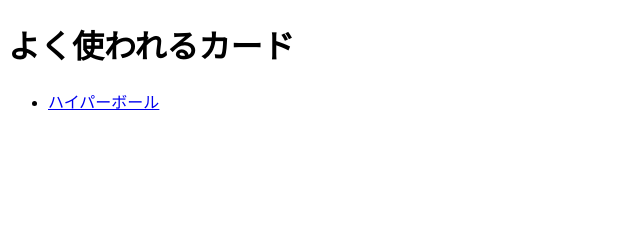
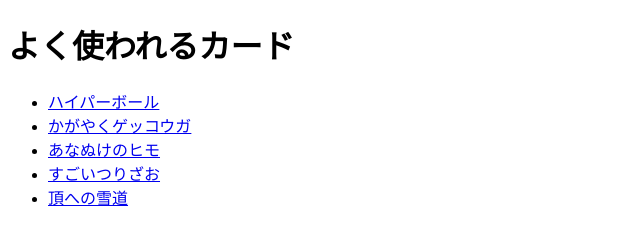
Before and after one commit to ryotadora1225/project-ryota, a plain HTML site: page a.html in a window 1280 px wide. Shown: the whole page, without its empty margins (0-640 px from the left). Drawn offline with Linux system fonts and the light colour scheme.

Commit message:
Update a.html

```diff
--- a/a.html
+++ b/a.html
@@ -9,6 +9,10 @@
     <nav>
     <ul>
     <li><a href="https://www.pokemon-card.com/card-search/details.php/card/43821/regu/XY">ハイパーボール</a></li>
+    <li><a href="https://www.pokemon-card.com/card-search/details.php/card/42294/regu/XY">かがやくゲッコウガ</a></li>
+    <li><a href="https://www.pokemon-card.com/card-search/details.php/card/40832/regu/XY">あなぬけのヒモ</a></li>
+    <li><a href="https://www.pokemon-card.com/card-search/details.php/card/43273/regu/XY">すごいつりざお</a></li>
+    <li><a href="https://www.pokemon-card.com/card-search/details.php/card/42812/regu/XY">頂への雪道</a></li>
     </ul>
     </nav>
     </body>
```
